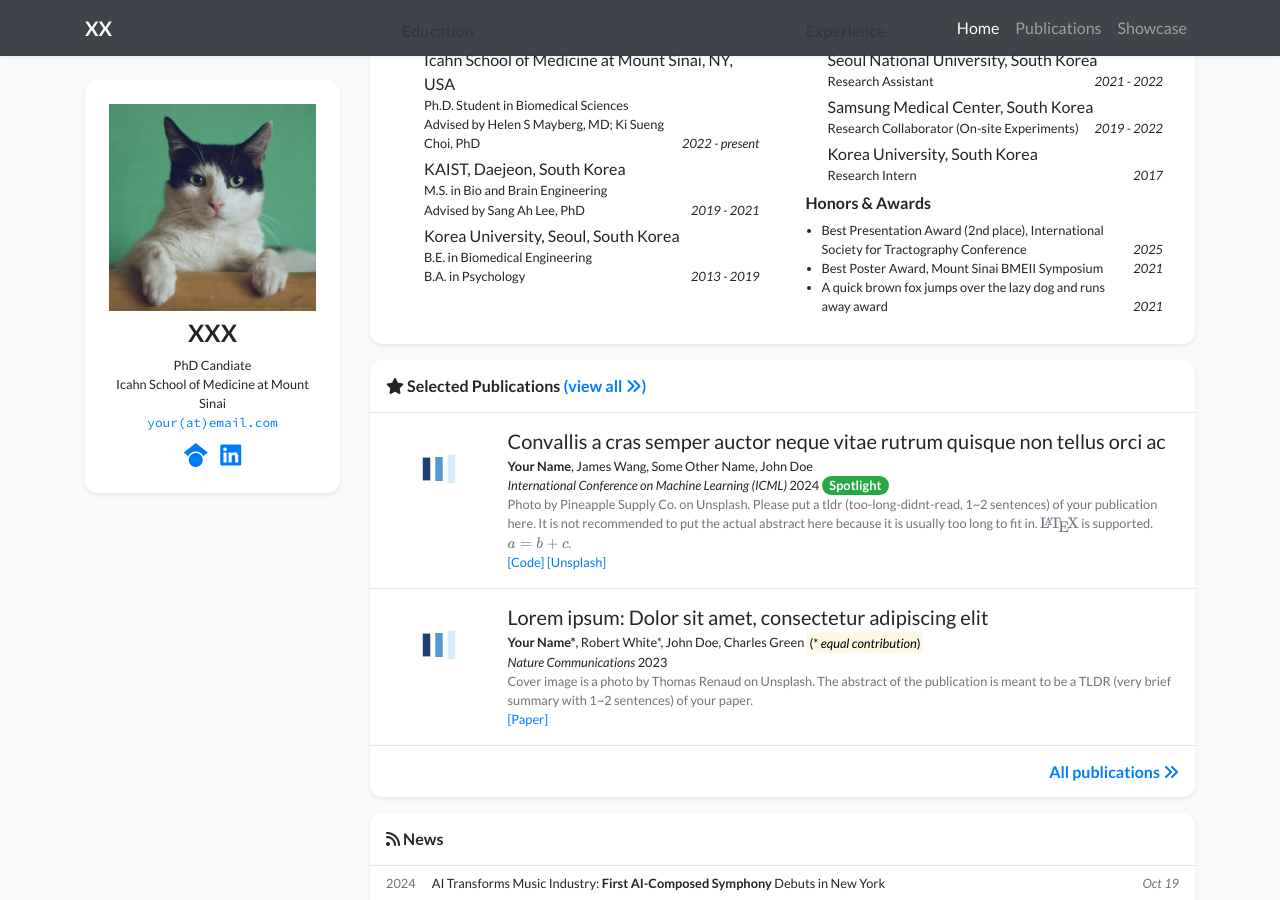
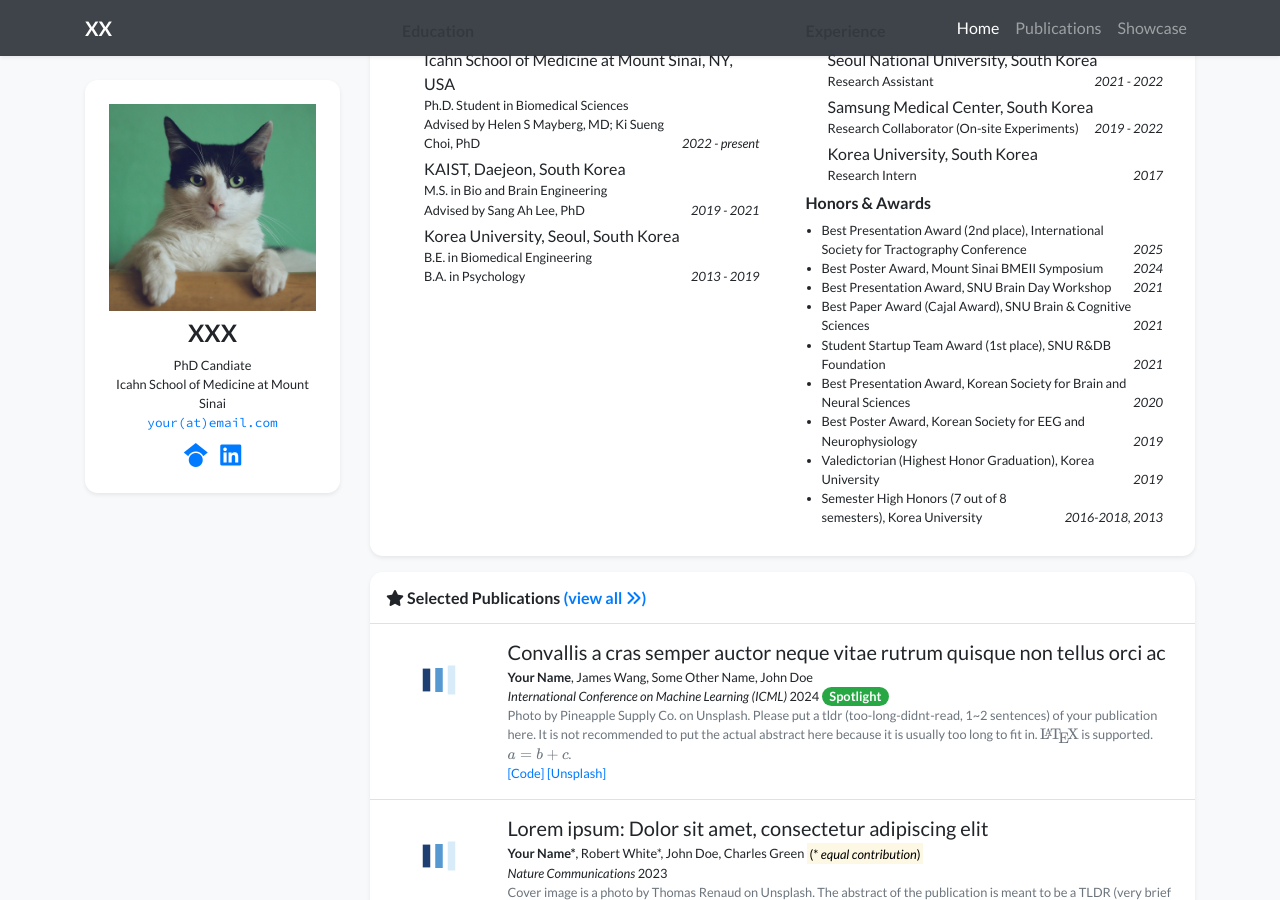
Before and after one commit to ha-neul-song/ha-neul-song.github.io, a Jekyll site: the page built from index.html, in a window 1280 px wide and 900 px high, scrolled down 345 px. Built offline with Jekyll 4.4.1, drawn with Linux system fonts in a browser that asks for light colours; nearby versions of some CDN libraries; a style sheet for code colours, icons or effects is not loaded.

Commit message:
Update profile.yml

```diff
--- a/_data/profile.yml
+++ b/_data/profile.yml
@@ -75,6 +75,18 @@ awards:
 - name: Best Presentation Award (2nd place), International Society for Tractography Conference
   date: 2025
 - name: Best Poster Award, Mount Sinai BMEII Symposium
+  date: 2024
+- name: Best Presentation Award, SNU Brain Day Workshop
   date: 2021
-- name: A quick brown fox jumps over the lazy dog and runs away award
+- name: Best Paper Award (Cajal Award), SNU Brain & Cognitive Sciences
   date: 2021
+- name: Student Startup Team Award (1st place), SNU R&DB Foundation
+  date: 2021
+- name: Best Presentation Award, Korean Society for Brain and Neural Sciences
+  date: 2020
+- name: Best Poster Award, Korean Society for EEG and Neurophysiology
+  date: 2019
+- name: Valedictorian (Highest Honor Graduation), Korea University
+  date: 2019
+- name: Semester High Honors (7 out of 8 semesters), Korea University
+  date: 2016-2018, 2013
```
